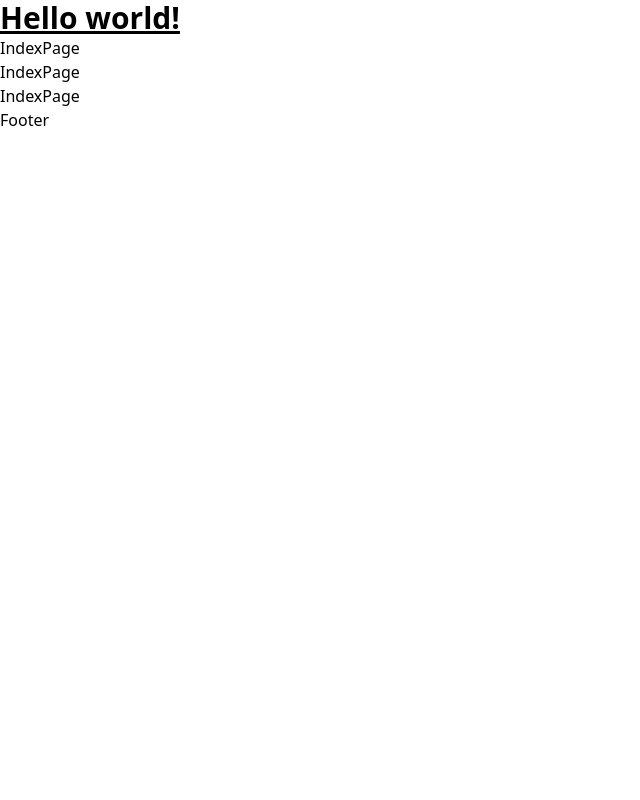
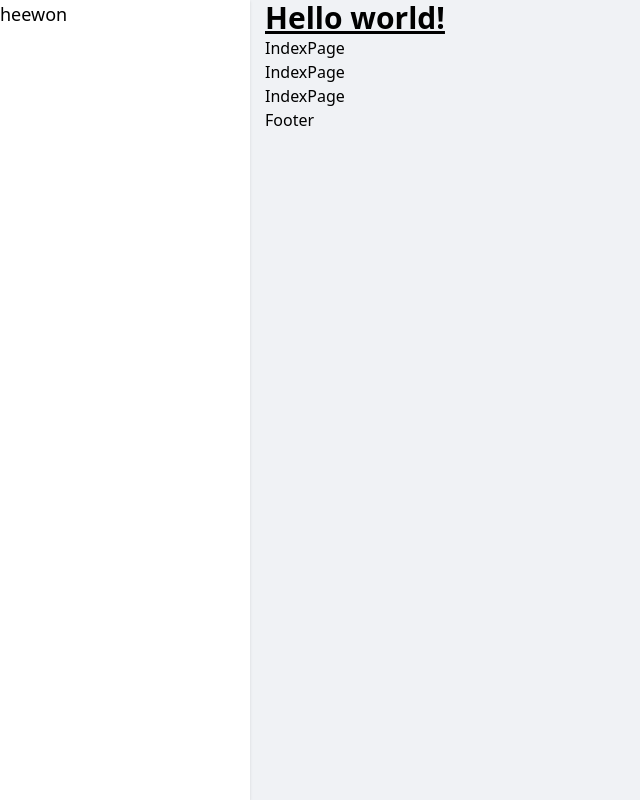
Before and after one commit to gmldnjs26/heewon-blog-admin, a Nuxt app: page / in a window 1280 px wide. Shown: the whole page, without its empty margins (0-640 px from the left). Built offline with nearby package versions, Linux system fonts and the light colour scheme.

Commit message:
style: add custom color and set layout

```diff
--- /dev/null
+++ b/components/global/LoginIcon.vue
@@ -0,0 +1,14 @@
+<template>
+  <svg width="1em" height="1em" viewBox="0 0 24 24">
+    <path
+      fill="currentColor"
+      d="M10 17v-3H3v-4h7V7l5 5l-5 5m0-15h9a2 2 0 0 1 2 2v16a2 2 0 0 1-2 2h-9a2 2 0 0 1-2-2v-2h2v2h9V4h-9v2H8V4a2 2 0 0 1 2-2Z"
+    ></path>
+  </svg>
+</template>
+
+<script>
+export default {
+  name: 'LoginIcon',
+}
+</script>
--- /dev/null
+++ b/components/organism/Sidebar.vue
@@ -0,0 +1,9 @@
+<template>
+  <nav class="shadow w-[250px] bg-white">
+    <h2 class="text-lg">heewon</h2>
+  </nav>
+</template>
+
+<script setup lang="ts"></script>
+
+<style scoped></style>
--- a/layouts/default.vue
+++ b/layouts/default.vue
@@ -1,9 +1,14 @@
 <template>
-  <OrganismHeader />
-  <NuxtPage />
-  <OrganismFooter />
+  <div class="bg-bgc flex w-screen h-screen">
+    <OrganismSidebar />
+    <div class="w-[1000px] mx-auto">
+      <OrganismHeader />
+      <NuxtPage />
+      <OrganismFooter />
+    </div>
+  </div>
 </template>
 
-<script setup></script>
-
-<style lang="scss" scoped></style>
+<script setup lang="ts">
+const best = ref('asd')
+</script>
--- a/tailwind.config.js
+++ b/tailwind.config.js
@@ -9,7 +9,87 @@ module.exports = {
     './app.vue',
   ],
   theme: {
-    extend: {},
+    screens: {
+      sm: '480px',
+      md: '768px',
+      lg: '976px',
+      xl: '1440px',
+    },
+
+    extend: {
+      colors: {
+        bgc: '#f0f2f5',
+        'gray-dark': '#273444',
+        gray: '#8492a6',
+        'gray-light': '#d3dce6',
+        primary: {
+          color: '#014f77',
+          bg: '#c0e0f1',
+          'border-color': '#c0e0f1',
+          'hover-color': '#013550',
+          'hover-bg': '#81c2e3',
+          'hover-border-color': '#81c2e3',
+          'disabled-color': '#000',
+          'disabled-bg': '#c0e0f1',
+          'disabled-border-color': '#c0e0f1',
+        },
+        secondary: {
+          color: '#171717',
+          bg: '#f0f2f5',
+          'border-color': '#f0f2f5',
+          'hover-color': '#141414',
+          'hover-bg': '#d8dadd',
+          'hover-border-color': '#d8dadd',
+          'disabled-color': '#000',
+          'disabled-bg': '#f0f2f5',
+          'disabled-border-color': '#f0f2f5',
+        },
+        success: {
+          color: '#3d6208',
+          bg: '#d9e8c3',
+          'border-color': '#d9e8c3',
+          'hover-color': '#284105',
+          'hover-bg': '#b2d186',
+          'hover-border-color': '#b2d186',
+          'disabled-color': '#000',
+          'disabled-bg': '#d9e8c3',
+          'disabled-border-color': '#d9e8c3',
+        },
+        info: {
+          color: '#05576b',
+          bg: '#c1e4ec',
+          'border-color': '#c1e4ec',
+          'hover-color': '#033a47',
+          'hover-bg': '#84c8d9',
+          'hover-border-color': '#84c8d9',
+          'disabled-color': '#000',
+          'disabled-bg': '#c1e4ec',
+          'disabled-border-color': '#c1e4ec',
+        },
+        warning: {
+          color: '#824704',
+          bg: '#f6ddc1',
+          'border-color': '#f6ddc1',
+          'hover-color': '#573002',
+          'hover-bg': '#ecbb83',
+          'hover-border-color': '#ecbb83',
+          'disabled-color': '#000',
+          'disabled-bg': '#f6ddc1',
+          'disabled-border-color': '#f6ddc1',
+        },
+        danger: {
+          color: '#841717',
+          bg: '#f6c9c9',
+          'border-color': '#f6c9c9',
+          'hover-color': '#580f0f',
+          'hover-bg': '#ee9393',
+          'hover-border-color': '#ee9393',
+          'disabled-color': '#000',
+          'disabled-bg': '#f6c9c9',
+          'disabled-border-color': '#f6c9c9',
+        },
+      },
+    },
   },
   plugins: [],
 }
```
